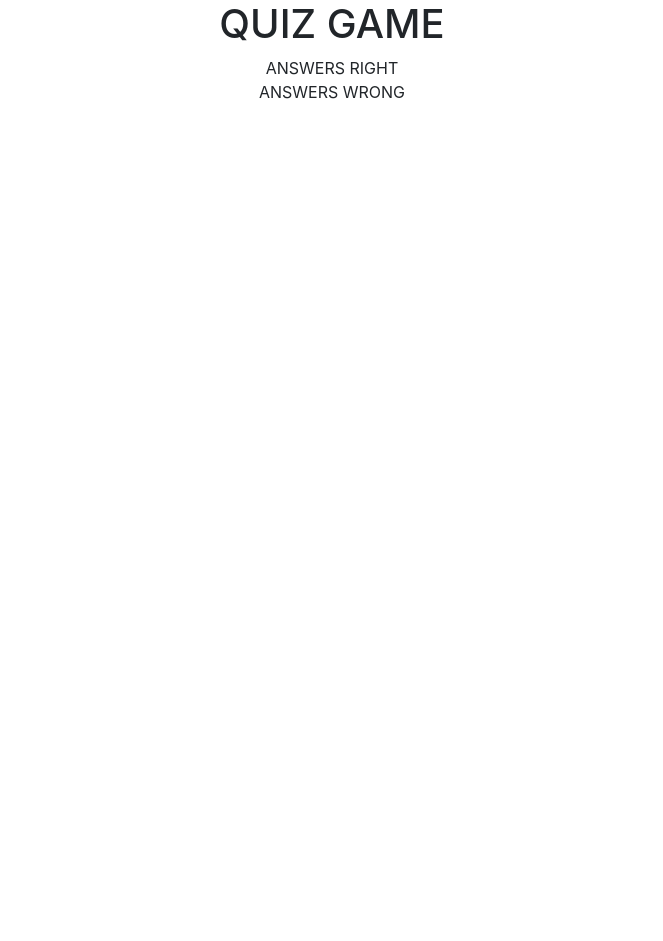
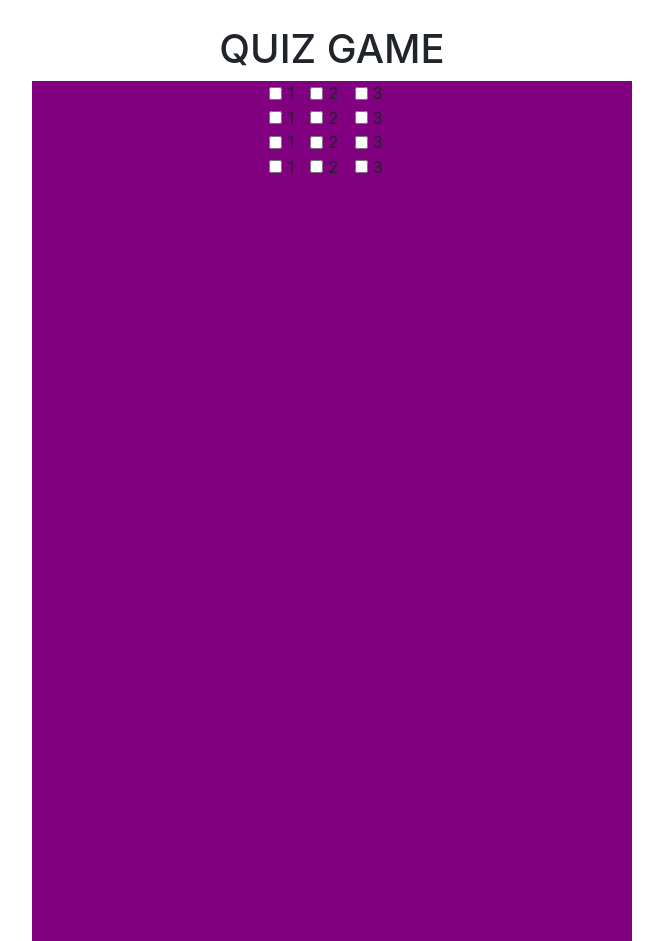
Before and after one commit to mbarnetttx/trivia-game, a plain HTML site: page index.html in a window 1280 px wide. Shown: the whole page, without its empty margins (308-971 px from the left). Before the commit the page ends 800 px from the top, so only its background shows below. Drawn offline with nearby package versions, Linux system fonts and the light colour scheme.

Commit message:
added bootstrap checkboxes to HTML and created object/array for questions and answers in .js

```diff
--- a/assets/css/style.css
+++ b/assets/css/style.css
@@ -0,0 +1,15 @@
+#maincontainer {
+    width: 600px;
+    height: 860px;
+    background-color: purple;
+    position: relative;
+
+
+}
+
+h1 {
+    font-size: 50px;
+    font-weight: bolder;
+    padding-top: 25px;
+
+}
--- a/assets/javascript/app.js
+++ b/assets/javascript/app.js
@@ -0,0 +1,93 @@
+$(document).ready(function () {
+
+     var myQuestions = [
+            {
+                question: "What company created the iPhone?",
+                answers: {
+                    a: "Pied Piper",
+                    b: "Apple",
+                    c: "Google",
+                correctAnswer: "b"
+            },
+
+            {
+                question: "Who founded the tech company 'Apple'?",
+                answers: {
+                    a: "Steve Jobs",
+                    b: "Adam Sandler",
+                    c: "Bill Gates",
+                correctAnswer: "a"
+            },
+
+             {
+                question: "What massively successful format came from the 'Adobe' company?",
+                answers: {
+                    a: "JPEG",
+                    b: "PDF",
+                    c: "GIF"
+                },
+                correctAnswer: "b"
+            },
+
+            {
+                question: "What does CPU stand for?",
+                answers: {
+                    a: "Computer Payload Undefined",
+                    b: "Captcha Protecting U",
+                    c: "Central Processing Unit",
+                }
+            }
+        ];
+
+
+
+
+
+    //    make a timer
+
+    time = 30
+    timeLeft = setTimeout(countdown, 1000 * time);
+
+    function countdown() {
+
+
+        //     timeleft = -1
+            checkWin()
+        // }
+
+
+    }
+
+
+
+
+}
+
+
+
+
+
+    function checkWin() {
+
+        if
+
+            rightAnswers++;
+            console.log("Right!")
+        })
+
+    else
+
+                wrongAnswers++;
+                console.log("Wrong!")
+
+
+                rightAnswers = 0;
+                wrongAnswers = 0;
+            }
+    };
+
+})
+
+// write a function that calls the answers with id=true to be registered as the true answer
+// write a function that IF TRUE answer = answer clicked, rightAnswers ++
+// IF they click the wrong answer, wrongAnswers ++
--- a/index.html
+++ b/index.html
@@ -18,30 +18,93 @@
 
         <h1>QUIZ GAME</h1>
 
+        <div id="timer"></div>
 
 
-    <div class="container-lg">
-        <div class="row align-items-center justify-content-center">
-            <div class="col-xs-12">
-                <div id="wins">ANSWERS RIGHT<div id="winBox"></div>
-                </div>
-            </div>
+        <div class="container-fluid" id="maincontainer">
+
+            <div class="form-check form-check-inline">
+                <input class="form-check-input" type="checkbox" id="inlineCheckbox1" value="option1">
+                <label class="form-check-label" for="inlineCheckbox1">1</label>
+              </div>
+              <div class="form-check form-check-inline">
+                <input class="form-check-input" type="checkbox" id="inlineCheckbox2" value="option2">
+                <label class="form-check-label" for="inlineCheckbox2">2</label>
+              </div>
+              <div class="form-check form-check-inline">
+                <input class="form-check-input" type="checkbox" id="inlineCheckbox3" value="option3">
+                <label class="form-check-label" for="inlineCheckbox3">3</label>
+              </div>
+              <br>
+
+              <div class="form-check form-check-inline">
+                <input class="form-check-input" type="checkbox" id="inlineCheckbox1" value="option1">
+                <label class="form-check-label" for="inlineCheckbox1">1</label>
+              </div>
+              <div class="form-check form-check-inline">
+                <input class="form-check-input" type="checkbox" id="inlineCheckbox2" value="option2">
+                <label class="form-check-label" for="inlineCheckbox2">2</label>
+              </div>
+              <div class="form-check form-check-inline">
+                <input class="form-check-input" type="checkbox" id="inlineCheckbox3" value="option3">
+                <label class="form-check-label" for="inlineCheckbox3">3</label>
+              </div>
+              <br>
+
+              <div class="form-check form-check-inline">
+                <input class="form-check-input" type="checkbox" id="inlineCheckbox1" value="option1">
+                <label class="form-check-label" for="inlineCheckbox1">1</label>
+              </div>
+              <div class="form-check form-check-inline">
+                <input class="form-check-input" type="checkbox" id="inlineCheckbox2" value="option2">
+                <label class="form-check-label" for="inlineCheckbox2">2</label>
+              </div>
+              <div class="form-check form-check-inline">
+                <input class="form-check-input" type="checkbox" id="inlineCheckbox3" value="option3">
+                <label class="form-check-label" for="inlineCheckbox3">3</label>
+              </div>
+              <br>
+
+              <div class="form-check form-check-inline">
+                <input class="form-check-input" type="checkbox" id="inlineCheckbox1" value="option1">
+                <label class="form-check-label" for="inlineCheckbox1">1</label>
+              </div>
+              <div class="form-check form-check-inline">
+                <input class="form-check-input" type="checkbox" id="inlineCheckbox2" value="option2">
+                <label class="form-check-label" for="inlineCheckbox2">2</label>
+              </div>
+              <div class="form-check form-check-inline">
+                <input class="form-check-input" type="checkbox" id="inlineCheckbox3" value="option3">
+                <label class="form-check-label" for="inlineCheckbox3">3</label>
+              </div>
+              <br>
+
+
         </div>
 
 
 
-        <div class="row align-items-center justify-content-center">
-            <div class="col-xs-12">
-                <div id="losses">ANSWERS WRONG<div id="lossBox"></div>
-                </div>
-            </div>
-            </div>
-            </div>
+        <div id="right"></div>
+        <div id="wrong"></div>
 
 
 
+        <!-- // var questions = [
+        //     {
+        //         prompt: "What company created the iPhone?\n(a) Pied Piper\n\(b) Apple\n\(c) Google",
+        //         answer: "b"
+        //     },
 
+        //     {
+        //         prompt: "Who founded the tech company 'Apple'?\n(a) Steve Jobs\n(b) Adam Sandler\n(c) Bill Gates",
+        //         answer: "a"
+        //     },
 
+        //      {
+        //         prompt: "Who founded the tech company 'Apple'?\n(a) Steve Jobs\n(b) Adam Sandler\n(c) Bill Gates",
+        //         answer: "a"
+        //     },
+             -->
 
 
 </body>
```
